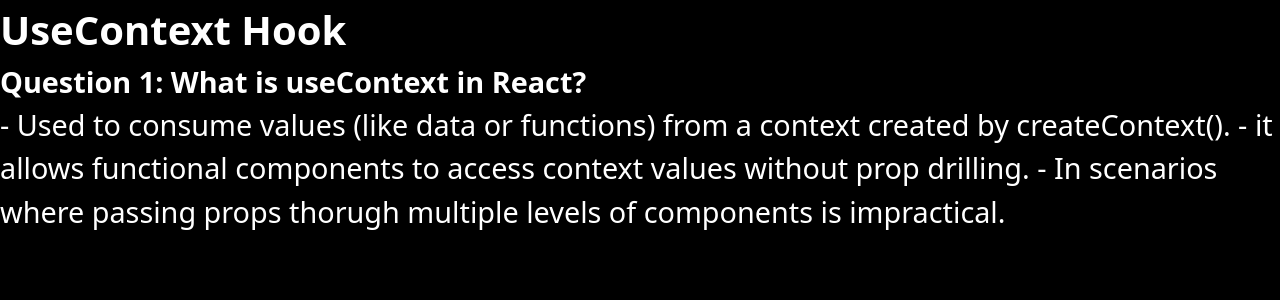
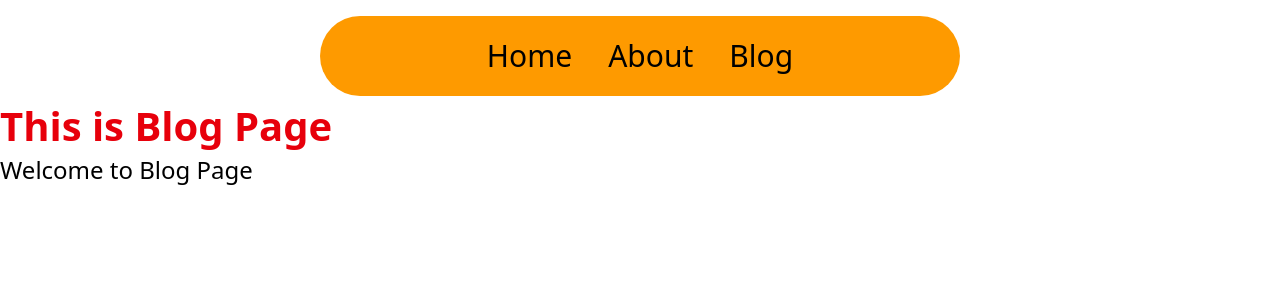
Before and after one commit to Shahid6516/React, a React (Vite) app: page /blog in a window 1280 px wide. Shown: the top 300 px of the page. Built offline with nearby package versions, Linux system fonts and the light colour scheme.

Commit message:
Setup to make a dark adn light mode feature using context api

```diff
--- a/package.json
+++ b/package.json
@@ -13,6 +13,7 @@
     "@tailwindcss/vite": "^4.1.18",
     "react": "^19.2.0",
     "react-dom": "^19.2.0",
+    "react-router-dom": "^7.11.0",
     "tailwindcss": "^4.1.18"
   },
   "devDependencies": {
--- a/src/App.jsx
+++ b/src/App.jsx
@@ -1,21 +1,21 @@
-import RenderingListAndConditionalOperator from './Concepts/RenderingListAndConditionalOperator.jsx'
-// import ClassicVsFunctionalReactComponent from './Concepts/ClassicVsFunctionalReactComponent.jsx'
-import Counter from './Concepts/ClassicVsFunctionalReactComponent.jsx'
-import State from './Hooks/State.jsx'
-// import ConditionalOperator from './Concepts/ConditionalOperator.jsx'
-import UseEffecthook from './Hooks/useEffect-hook.jsx'
-import UseContextHook from './Hooks/UseContextHook.jsx'
+import { BrowserRouter, Route, Routes } from "react-router-dom"
+import Home from "./Pages/Home"
+import About from "./Pages/About"
+import Blog from "./Pages/Blog"
+import Nav from "./Pages/Nav"
+
 
 const App = () => {
   return (
     <>
-      {/* <RenderingListAndConditionalOperator /> */}
-      {/* <ConditionalOperator/> */}
-      {/* <ClassicVsFunctionalReactComponent /> */}
-      {/* <Counter/> */}
-      {/* <State/> */}
-      {/* <UseEffecthook/> */}
-      <UseContextHook/>
+      <BrowserRouter>
+<Nav/>
+        <Routes>
+          <Route path="/" element={<Home />} />
+          <Route path="/about" element={<About />} />
+          <Route path="/blog" element={<Blog />} />
+        </Routes>
+      </BrowserRouter>
     </>
   )
 }
--- /dev/null
+++ b/src/Pages/About.jsx
@@ -0,0 +1,14 @@
+import React from 'react'
+
+const About = () => {
+    return (
+        <div>
+
+            <h1 className='text-yellow-800'>This is About Page</h1>
+            <h3 className='text-3xl'>Welcome to About Page</h3>
+
+        </div>
+    )
+}
+
+export default About
--- /dev/null
+++ b/src/Pages/Blog.jsx
@@ -0,0 +1,13 @@
+import React from 'react'
+
+const Blog = () => {
+  return (
+    <div>
+        <h1 className='text-red-600'>This is Blog Page</h1>
+        <h3 className='text-3xl'>Welcome to Blog Page</h3>
+
+    </div>
+  )
+}
+
+export default Blog
--- /dev/null
+++ b/src/Pages/Home.jsx
@@ -0,0 +1,14 @@
+import React from 'react'
+import Nav from './Nav'
+
+const Home = () => {
+  return (
+    <div>
+        {/* <Nav/> */}
+        <h1 className='text-blue-700'>This is Home Page</h1>
+        <h3 className='text-3xl'>Welcome to Home Page</h3>
+    </div>
+  )
+}
+
+export default Home
--- /dev/null
+++ b/src/Pages/Nav.jsx
@@ -0,0 +1,18 @@
+import React from 'react'
+import Home from './Home'
+import { Link, useNavigate } from 'react-router-dom'
+
+const Nav = () => {
+    const navigate = useNavigate();
+  return (
+    <div className='h-10 py-10 w-1/2 mx-auto rounded-full mt-4 flex bg-amber-500 items-center justify-center'>
+        <nav className='flex gap-9 text-3xl'>
+           <Link to="/">Home</Link>
+           <Link to="/about">About</Link>
+           <Link to="/blog">Blog</Link>
+        </nav>
+    </div>
+  )
+}
+
+export default Nav
--- a/src/index.css
+++ b/src/index.css
@@ -2,8 +2,8 @@
 
 
 body {
-  background-color:black;
-  color:white;
+  /* background-color:black; */
+  /* color:white; */
 
 }
 h2 {
@@ -13,7 +13,7 @@ h2 {
 }
 h3 {
   font-size: 1.50rem;
-  font-weight: bold;
+  /* font-weight: bold; */
   display: block;
 }
 h1{
```
Also changed, not shown: 1 other file (tests, documents, lock files or other folders).
